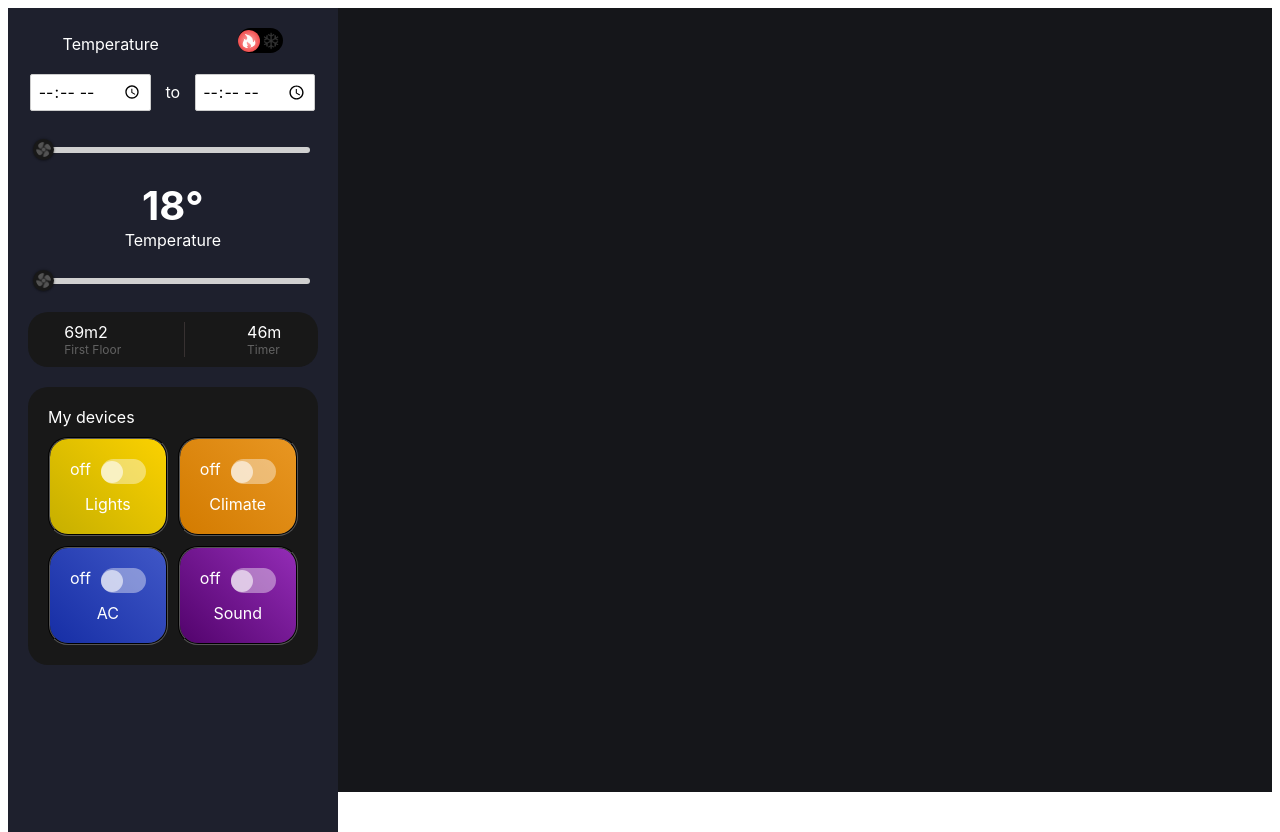
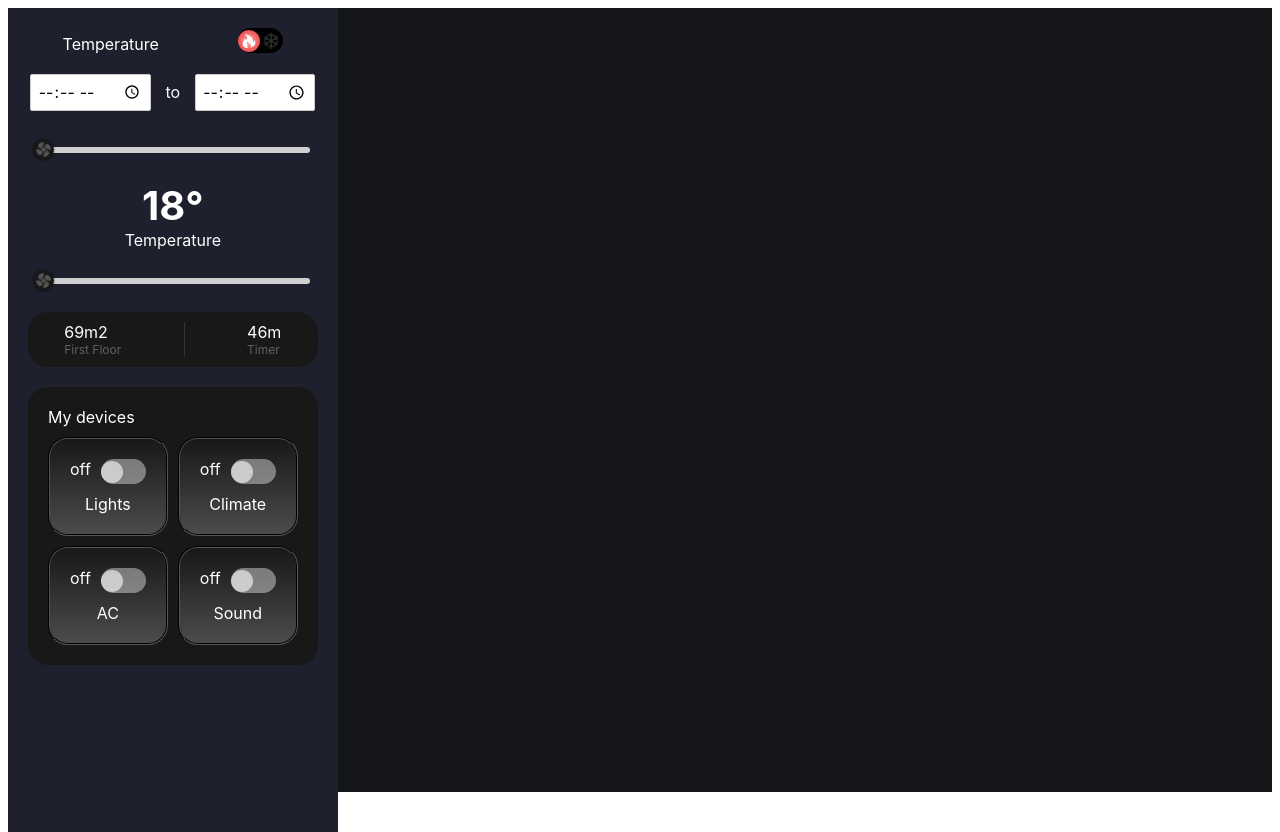
Before and after one commit to GabeCullen/SvelteApp, a Svelte app: page / in a window 1280 px wide. Built offline with nearby package versions, Linux system fonts and the light colour scheme.

Commit message:
set device widget background colours on toggle

```diff
--- a/src/TemperatureControl.svelte
+++ b/src/TemperatureControl.svelte
@@ -12,7 +12,7 @@ import MyDevices from "./assets/MyDevices.svelte";
 <div class="root">
     <div class="heading">
         <div>Temperature</div>
-        <Switch bind:value={multiValue} label="hot-cold-toggle" design="hot-cold" options={['heat', 'cool']} />
+        <Switch bind:value={multiValue} design="hot-cold" options={['heat', 'cool']} />
     </div>
 
     <div>
--- a/src/assets/MyDevices.svelte
+++ b/src/assets/MyDevices.svelte
@@ -11,13 +11,13 @@ let myValue_sound
     My devices
 
     <div class="row">
-        <div class="device lights">
+        <div class="device lights" class:on={myValue_lights == "on"}>
             <div class="switchAndLabel">
                 {myValue_lights} <Switch bind:value={myValue_lights} label="" options={['off', 'on']} />
             </div>
             <div>Lights</div>
         </div>
-        <div class="device climate">
+        <div class="device climate" class:on={myValue_climate == "on"}>
             <div class="switchAndLabel">
                 {myValue_climate} <Switch bind:value={myValue_climate} label="" options={['off', 'on']} />
             </div>
@@ -26,13 +26,13 @@ let myValue_sound
     </div>
 
     <div class="row">
-        <div class="device ac">
+        <div class="device ac" class:on={myValue_ac == "on"}>
             <div class="switchAndLabel">
                 {myValue_ac} <Switch bind:value={myValue_ac} label="" options={['off', 'on']} />
             </div>
             <div>AC</div>
         </div>
-        <div class="device sound">
+        <div class="device sound" class:on={myValue_sound == "on"}>
             <div class="switchAndLabel">
                 {myValue_sound} <Switch bind:value={myValue_sound} label="" options={['off', 'on']} />
             </div>
@@ -77,19 +77,23 @@ let myValue_sound
     gap: 10px;
 }
 
-.sound {
+.sound.on {
     background: linear-gradient(225deg, #932cb6, #52036c);
 }
 
-.ac {
+.ac.on {
     background: linear-gradient(225deg, #4057c7, #162ea5);
 }
 
-.climate {
+.climate.on {
     background: linear-gradient(225deg, #e89622, #d37b00);
 }
 
-.lights {
+.lights.on {
     background: linear-gradient(225deg, #fbd100, #c6af00);
 }
+
+.climate + .lights + .ac + .sound{
+    background: linear-gradient(225deg, #2b2b2b, #000000);
+}
 </style>
--- a/src/assets/Switch.svelte
+++ b/src/assets/Switch.svelte
@@ -1,5 +1,4 @@
 <script>
-    export let label;
     export let design = 'inner label'
     export let options = [];
     export let value = options[0];
```
